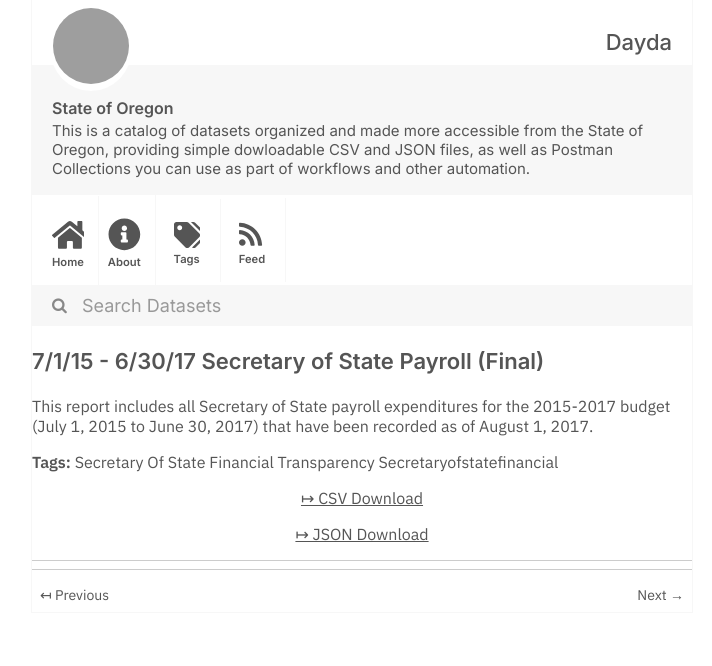
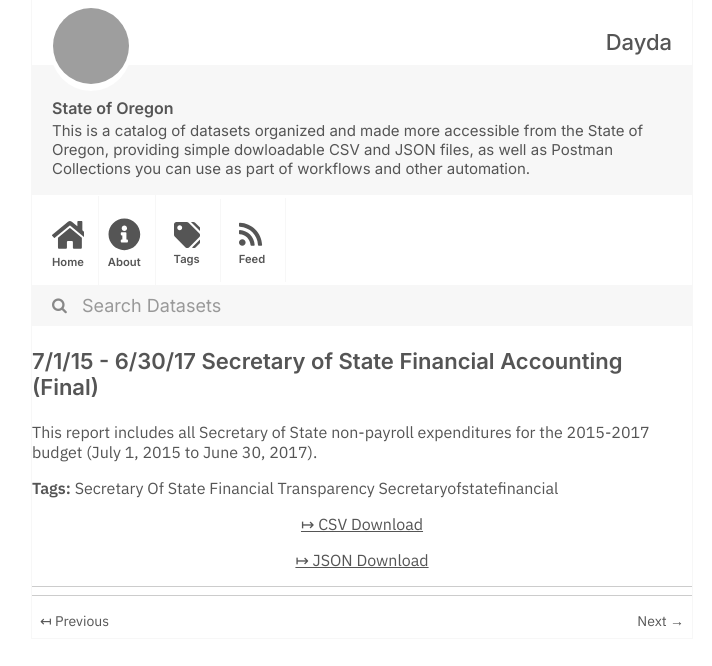
Before and after one commit to dayda-entities/state-of-oregon, a Jekyll site: the page built from _posts/2020-11-10-7115-63017-secretary-of-state-.md, in a window 1280 px wide, cut to the strip 0-666 px from the top of the page. Shown: the whole strip, without its empty margins (278-990 px from the left). Built offline with Jekyll 4.4.1, drawn with Linux system fonts in a browser that asks for light colours; grey boxes are pictures that could not be loaded.

```diff
--- a/_posts/2020-11-10-7115-63017-secretary-of-state-.md
+++ b/_posts/2020-11-10-7115-63017-secretary-of-state-.md
@@ -1,16 +1,16 @@
 ---
-title: 7/1/15 - 6/30/17 Secretary of State Payroll   (Final)
-created: '2020-11-10T17:22:09.665387'
-modified: '2020-11-10T17:22:09.665400'
+title: 7/1/15 - 6/30/17  Secretary of State Financial Accounting (Final)
+created: '2020-11-10T17:22:12.659724'
+modified: '2020-11-10T17:22:12.659737'
 state: active
 type: dataset
 tags:
   - Secretary Of State Financial Transparency Secretaryofstatefinancial
 groups:
   - Local Government
-csv_url: 'https://data.oregon.gov/api/views/8cxm-498w/rows.csv?accessType=DOWNLOAD'
-json_url: 'https://data.oregon.gov/api/views/8cxm-498w/rows.json?accessType=DOWNLOAD'
+csv_url: 'https://data.oregon.gov/api/views/95sn-65ge/rows.csv?accessType=DOWNLOAD'
+json_url: 'https://data.oregon.gov/api/views/95sn-65ge/rows.json?accessType=DOWNLOAD'
 layout: post
 
 ---
-This report includes all Secretary of State payroll expenditures for the 2015-2017 budget (July 1, 2015 to June 30, 2017) that have been recorded as of August 1, 2017.
+This report includes all Secretary of State non-payroll expenditures for the 2015-2017 budget (July 1, 2015 to June 30, 2017).
```
